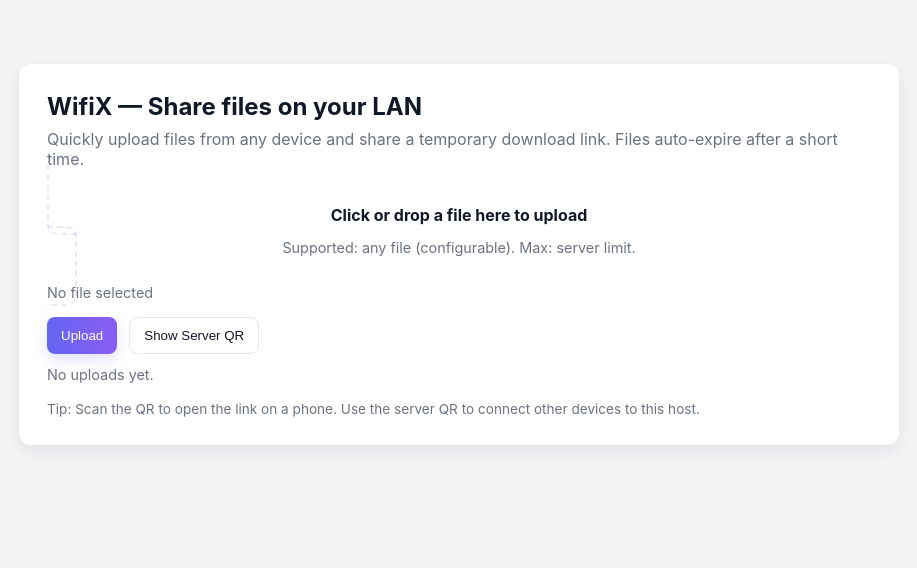
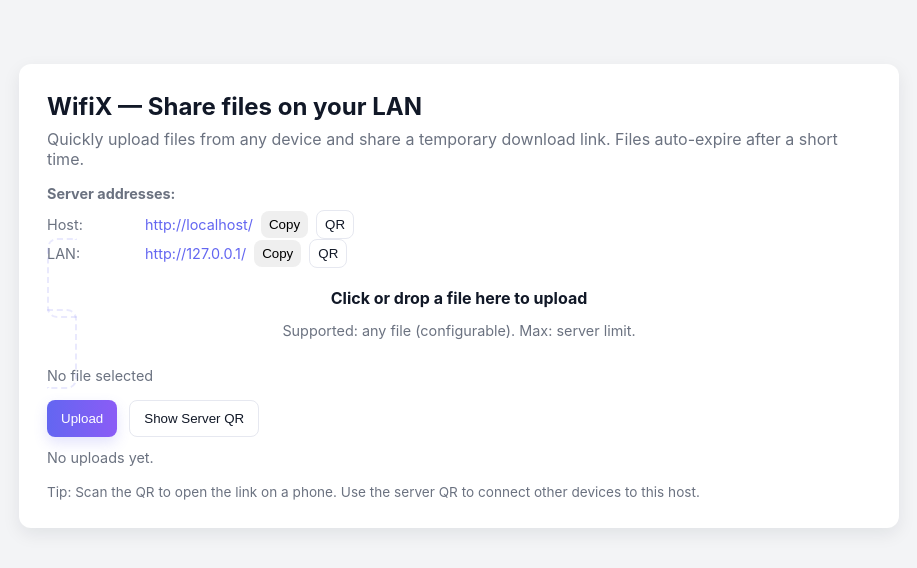
Before and after one commit to mehmoodulhaq570/WifiX, a Flask app: page / in a window 1280 px wide. Shown: the top 568 px of the page, without its empty margins (181-1098 px from the left). Run offline with Flask 3, Linux system fonts and the light colour scheme.

Commit message:
Connection is now able on other device with QR code

```diff
--- a/app.py
+++ b/app.py
@@ -7,6 +7,8 @@ import importlib.util
 import pkgutil
 from datetime import datetime, timedelta, timezone
 from pathlib import Path
+import socket
+from urllib.parse import urlparse, urlunparse
 from werkzeug.utils import secure_filename
 from flask import Flask, request, redirect, url_for, send_from_directory, render_template, jsonify, send_file
 import ssl as _ssl
@@ -56,6 +58,35 @@ def allowed_file(filename: str) -> bool:
 def index():
     """Basic page with a small upload form for Phase 1"""
     return render_template('index.html')
+
+
+def _detect_lan_ip():
+    """Try to determine the primary LAN IPv4 address for this host.
+    Returns a string IPv4 address (or '127.0.0.1' on failure).
+    """
+    try:
+        s = socket.socket(socket.AF_INET, socket.SOCK_DGRAM)
+        # doesn't need to be reachable; used to pick the outbound interface
+        s.connect(('8.8.8.8', 80))
+        ip = s.getsockname()[0]
+        s.close()
+        return ip
+    except Exception:
+        return '127.0.0.1'
+
+
+@app.route('/info', methods=['GET'])
+def info():
+    """Return JSON with connection URLs (host_url and lan_url) for device discovery/UI."""
+    host_url = request.host_url  # includes scheme and trailing slash
+    lan_ip = _detect_lan_ip()
+    parsed = urlparse(host_url)
+    # build lan_url by replacing the netloc host with lan_ip (keep port if present)
+    netloc = lan_ip
+    if parsed.port:
+        netloc = f"{lan_ip}:{parsed.port}"
+    lan_url = urlunparse((parsed.scheme, netloc, parsed.path, parsed.params, parsed.query, parsed.fragment))
+    return jsonify({'host_url': host_url, 'lan_url': lan_url, 'lan_ip': lan_ip})
 
 @app.route('/upload', methods=['POST'])
 def upload_file():
--- a/templates/index.html
+++ b/templates/index.html
@@ -128,6 +128,11 @@
           link. Files auto-expire after a short time.
         </p>
 
+        <div id="server-info" class="meta" style="margin-top: 12px">
+          <strong>Server addresses:</strong>
+          <div id="server-urls" style="margin-top: 8px"></div>
+        </div>
+
         <label class="uploader" id="dropzone">
           <input
             id="file-input"
@@ -199,6 +204,55 @@
       const qrArea = document.getElementById("qr-area");
       const showServerQr = document.getElementById("show-server-qr");
       const selectedName = document.getElementById("selected-name");
+      const serverUrls = document.getElementById("server-urls");
+
+      // fetch server connection info (host_url and lan_url)
+      fetch("/info")
+        .then((r) => r.json())
+        .then((info) => {
+          serverUrls.innerHTML = "";
+          const makeRow = (label, url) => {
+            const row = document.createElement("div");
+            row.style.display = "flex";
+            row.style.gap = "8px";
+            row.style.alignItems = "center";
+            const a = document.createElement("a");
+            a.href = url;
+            a.textContent = url;
+            a.className = "link";
+            a.target = "_blank";
+            const copyBtn = document.createElement("button");
+            copyBtn.textContent = "Copy";
+            copyBtn.className = "btn";
+            copyBtn.style.padding = "6px 8px";
+            copyBtn.addEventListener("click", () =>
+              navigator.clipboard.writeText(url)
+            );
+            const qrBtn = document.createElement("button");
+            qrBtn.textContent = "QR";
+            qrBtn.className = "btn ghost";
+            qrBtn.style.padding = "6px 8px";
+            qrBtn.addEventListener("click", () => {
+              qrImg.src = "/qr?url=" + encodeURIComponent(url);
+              qrArea.style.display = "block";
+            });
+            const lbl = document.createElement("div");
+            lbl.style.minWidth = "90px";
+            lbl.textContent = label + ":";
+            row.appendChild(lbl);
+            row.appendChild(a);
+            row.appendChild(copyBtn);
+            row.appendChild(qrBtn);
+            return row;
+          };
+          // host_url (may be localhost or external)
+          serverUrls.appendChild(makeRow("Host", info.host_url));
+          // LAN URL for other devices on same network
+          serverUrls.appendChild(makeRow("LAN", info.lan_url));
+        })
+        .catch(() => {
+          serverUrls.textContent = "Unable to fetch server info.";
+        });
 
       // keep selected file reference (drag-drop can't reliably set input.files)
       let selectedFile = null;
```
